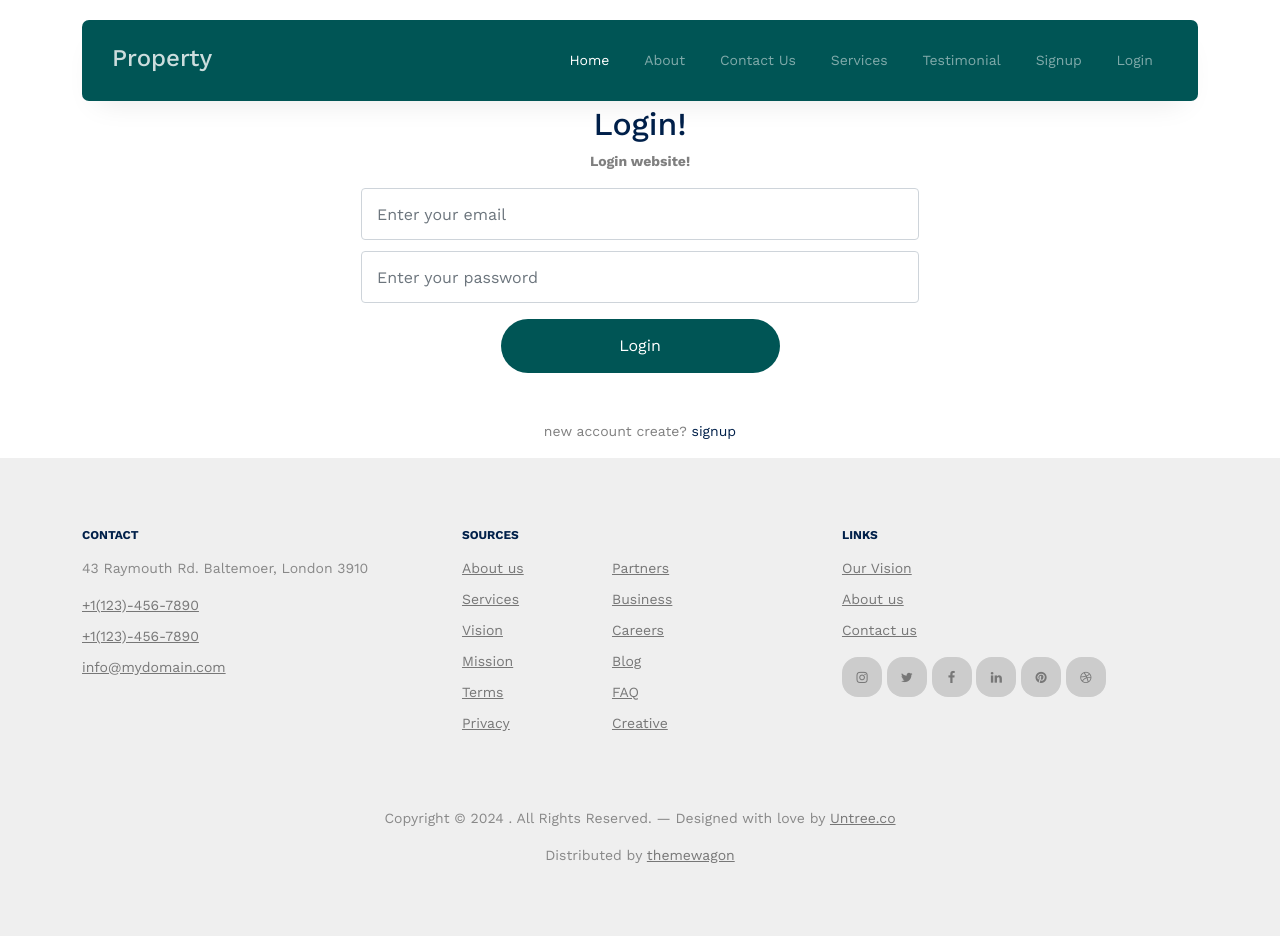
After one commit to MuhammadIbrahimbaig/Data, a PHP site: page /login.php in a window 1280 px wide. The commit adds this page. Run offline with PHP 8.4, Linux system fonts and the light colour scheme; some web fonts are replaced.

Commit message:
set login front

```diff
--- a/Estate/header.php
+++ b/Estate/header.php
@@ -51,27 +51,11 @@
               <li><a href="contactus.php">Contact Us</a></li>
 
               <li><a href="services.php">Services</a></li>
-              <!-- <li><a href="properties.php">Properties</a></li> -->
-
-              <li class="has-children">
-                <a href="#">Properties</a>
-                <ul class="dropdown">
-                  <li><a href="properties.php ">Buy Property</a></li>
-                  <li><a href="#">Sell Property</a></li>
-                  <li class="has-children">
-                    <!-- <a href="#">Dropdown</a> -->
-                    <ul class="dropdown">
-                      <!-- <li><a href="#">Sub Menu One</a></li>
-                      <li><a href="#">Sub Menu Two</a></li>
-                      <li><a href="#">Sub Menu Three</a></li> -->
-                    </ul>
-                  </li>
-                </ul>
-              </li>
-              <!-- <li><a href="Detailpage.php">Detailpage</a></li> -->
 
               <li><a href="testimonial.php">Testimonial</a></li>
               <li><a href="signup.php">Signup</a></li>
+              <li><a href="login.php">Login</a></li>
+
 
 
             </ul>
--- /dev/null
+++ b/Estate/login.php
@@ -0,0 +1,52 @@
+<?php
+include("header.php");
+?>
+
+  <!-- Front end -->
+  <section id="contact" class="contact ">
+      <div class="container" data-aos="fade-up">
+        <div class="section-header text-center fw-bolder ">
+        <br>
+        <br>
+        <br>
+        <br>
+        <br>
+          <h2 class="text-primary">Login!</h2>
+          <p>Login  website!</p>
+
+        </div>
+
+        <div class="row gx-lg-0 gy-4">
+          <div class="col-lg-6 mx-auto ">
+            <form method="post" action="logincheck.php">
+              <div class="row">
+                <div class="col-md-12 form-group">
+                  <input type="email" name="user_email" class="form-control" placeholder="Enter your email" required>
+                </div>
+                <br>
+                <br>
+                <br>
+                 <div class="col-md-12 form-group mt-3 mt-md-0">
+                  <input type="password" class="form-control" name="user_password"  placeholder="Enter your password" required>
+                </div>
+                <br>
+                <br>
+
+              <div class="text-center mt-3"><button type="submit" class="btn btn-secondary w-50" name="submit">Login</button></div>
+              <p class="mt-5 text-center">new account create? <a href="signup.php">signup</a></p>
+            </form>
+          </div><!-- End Contact Form -->
+        </div>
+
+      </div>
+    </section>
+
+
+
+
+
+
+
+<?php
+include("footer.php");
+?>
```
Also changed, not shown: Estate/config.php (+8 -2 lines), Estate/signup.php (+40 -4 lines), Estate/signupfront-end.php (deleted, +0 -68 lines).
